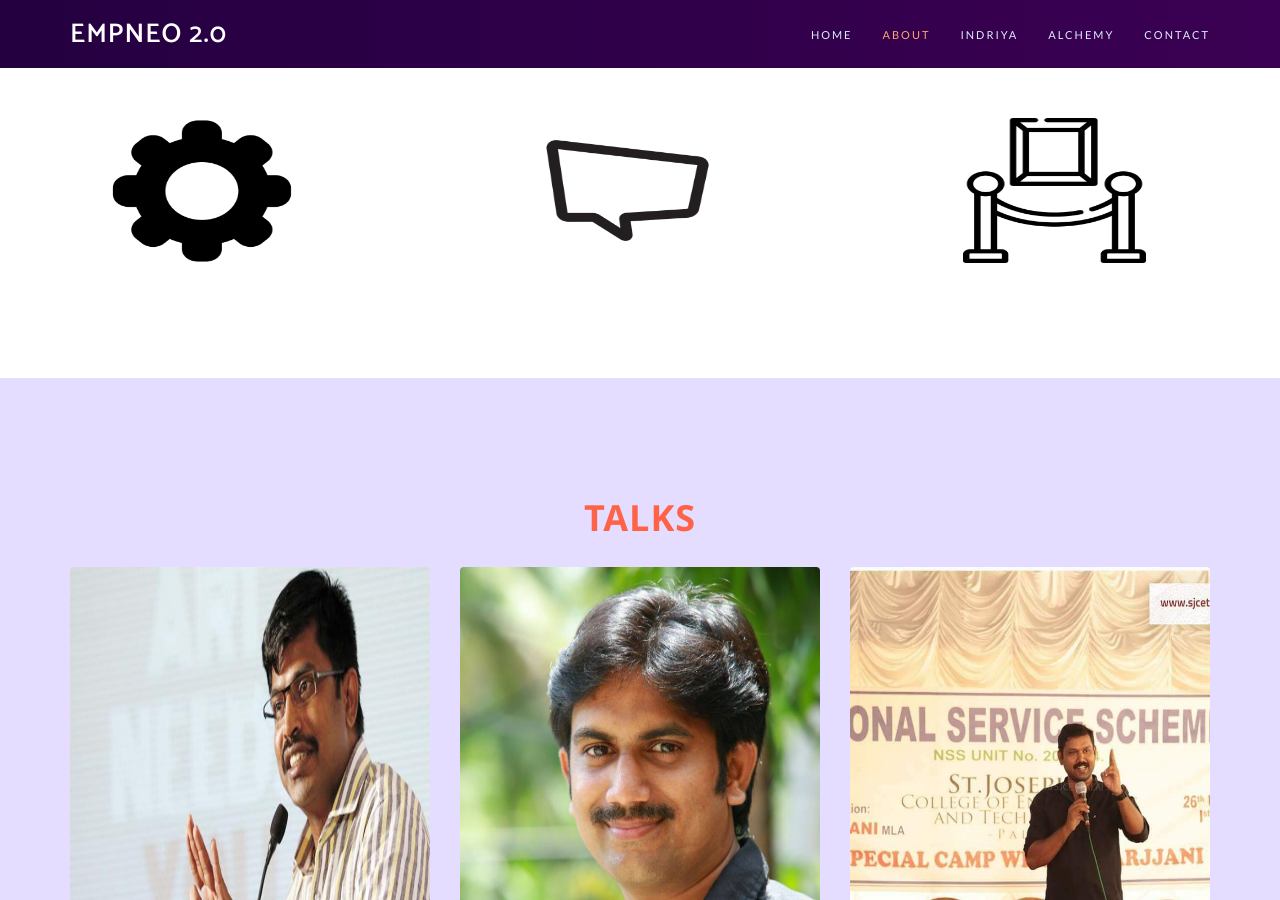
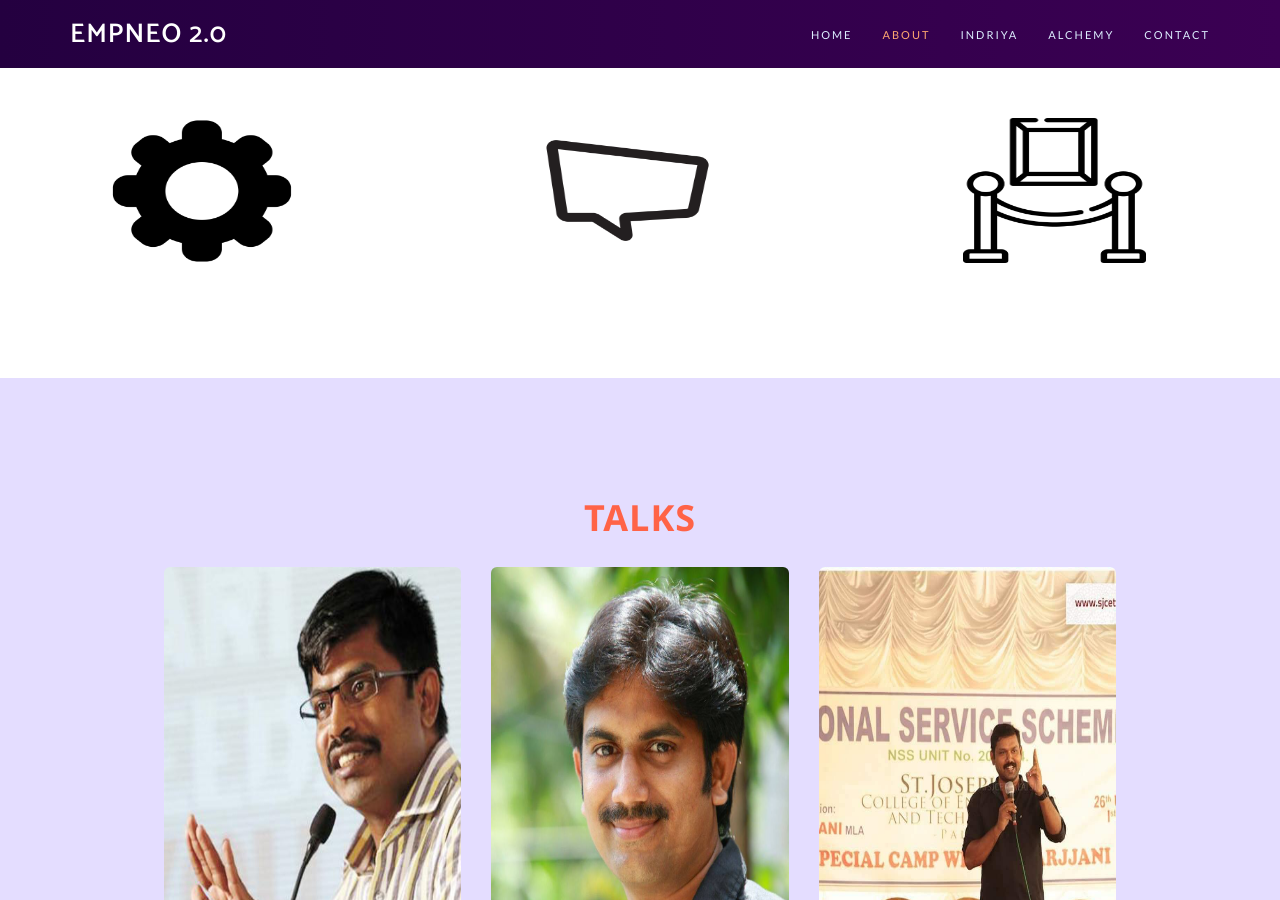
Before and after one commit to IEEEMEC/empneo, a Jekyll site: the page built from index.html, in a window 1280 px wide and 900 px high, scrolled down 1547 px. Built offline with Jekyll 4.4.1, drawn with Linux system fonts in a browser that asks for light colours; nearby versions of some CDN libraries; some web fonts are replaced; the list of posts is cut into pages by our own code; some of the changed text lies outside the part shown.

Commit message:
talk.html updated

```diff
--- a/_includes/talks.html
+++ b/_includes/talks.html
@@ -1,28 +1,38 @@
 <style>
     #talks{
         background-color: #e4ddff;
-    }
-    .col-sm-4{
-        width: 50%;
+
     }
 
+
     img {
-        border-radius: 4px;
+        border-radius: 6px;
+        height: 4cm;
+        width: 3cm;
+        align-items: center;
+
+
 
     }
+    .col-md-3{
+		left-margin:15px;
+	}
+
 
 </style>
 
 <section id="talks">
-    <div class="container">
+
         <h1 style="text-align: center;"><strong style="color: tomato;">TALKS</strong></h1>
         <br>
 
-        <div class="row">
 
-	<div class="col-md-4">
-	<img src="/img/mg-rajamanikyam-ias.jpeg" alt="MG Rajamanickam IAS" id="ima">
-	 <h3 style="color:tomato;"><strong>MG Rajamanickam</strong></h3>
+	<div class="row" >
+
+		 <div class="col-md-2" style="max-width:12.499999995%;flex-basis:12.499999995%;">&nbsp;</div>
+	<div class="col-md-3"  id="speaker1">
+	<img src="/img/new.jpeg" alt="MG Rajamanickam IAS" id="ima">
+	 <h3 style="color:tomato;"><strong>MG Rajamanickam IAS</strong></h3>
                 <br>
                 <p style="font-size: 18px;">
 					MG Rajamanickam IAS,the Civil Service officer from Madurai,is probably the most famous amongst the district collectors
@@ -32,7 +42,8 @@
 					a person for students to look upto.
 					</p>
 					</div>
-        <div class="col-md-4">
+
+        <div class="col-md-3"  id="speaker2">
             <img src="/img/Kiran Mohan.jpg" alt="Kiran Mohan" id="ima">
             <h3 style="color:tomato;"><strong>KIRAN MOHAN</strong></h3>
                 <br>
@@ -47,7 +58,7 @@ Mechanics, Turbulence and many others.
                 </p>
         </div>
 
-        <div class="col-md-4">
+        <div class="col-md-3" id="speaker3">
             <img src="/img/Babu T Shankar.jpeg" alt="Babu Shankar" id="ima">
             <h3 style="color: tomato;"><strong>Prof Babu Sankar</strong></h3>
                 <br>
@@ -63,7 +74,10 @@ skills, multiple intelligence , faculty development and so on.
 
                 </p>
         </div>
+
 </div>
+
+
   <!--  <div class="col-sm-4">
         <img src="#" alt="" id="ima">
         <h3 style="color:tomato;"><strong>LED MAKING WORKSHOP</strong></h3>
```
Also changed, not shown: img/mg-rajamanikyam-ias.jpeg (deleted), img/new.jpeg (added).
